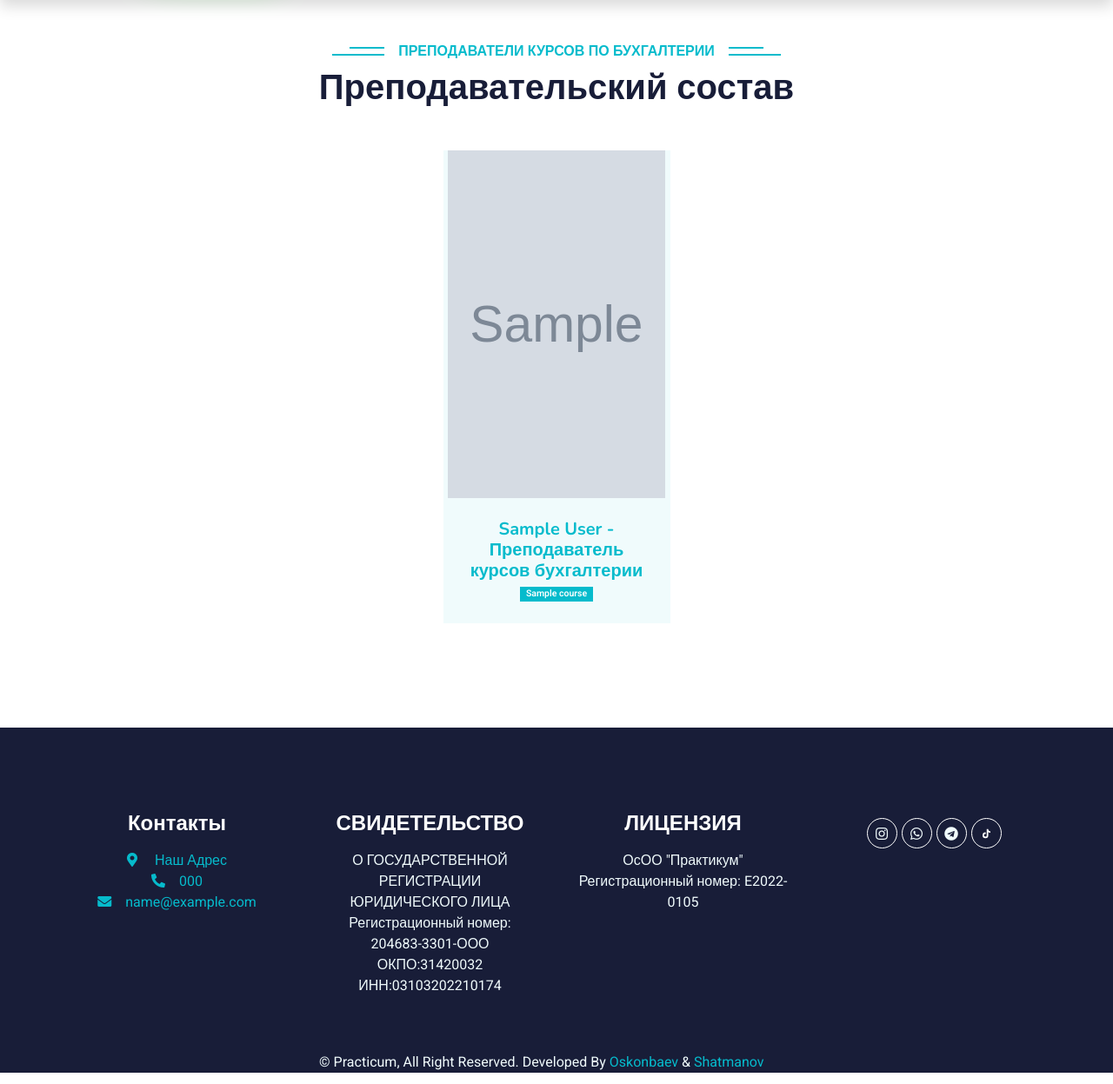
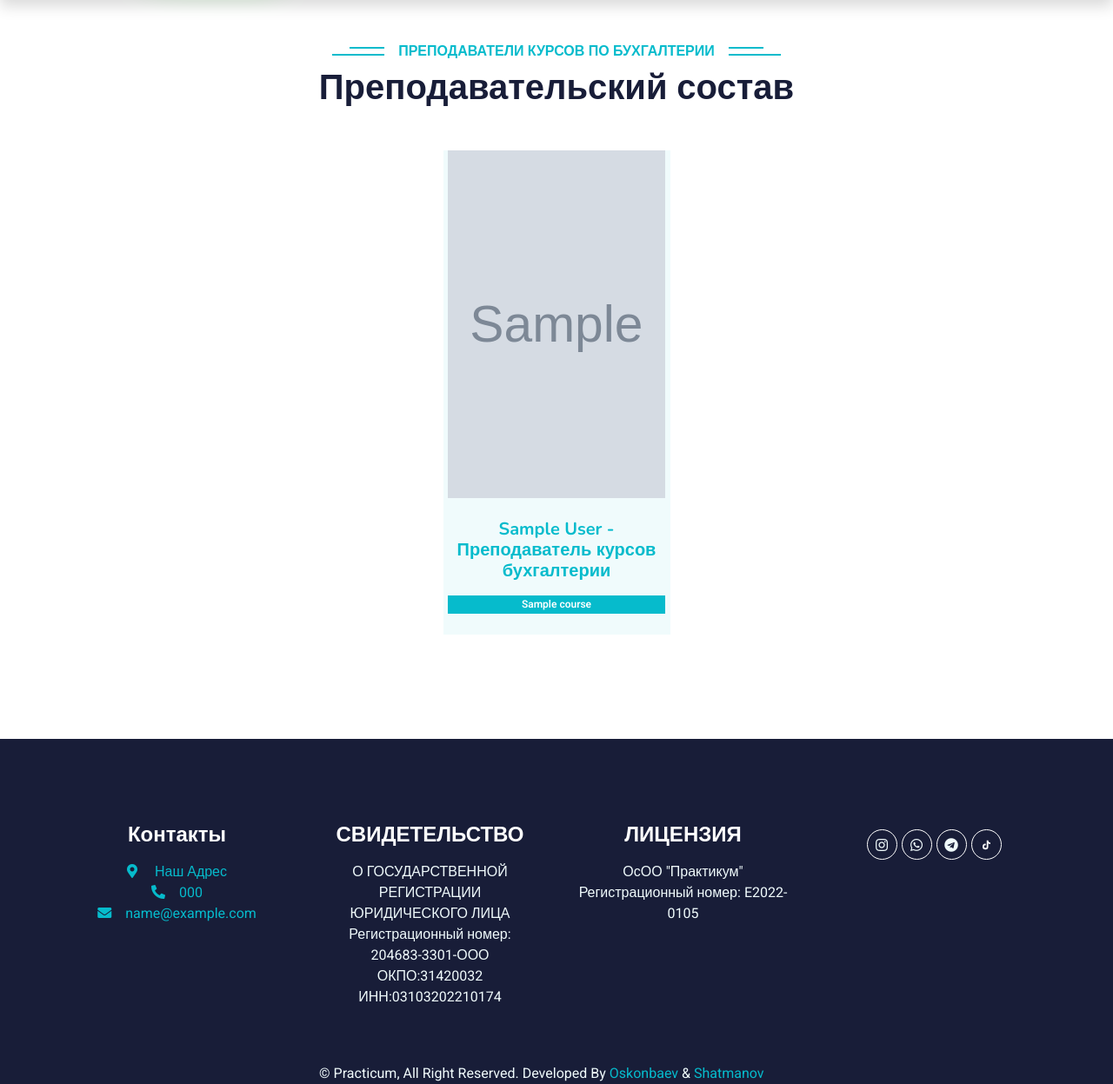
Before and after one commit to Dastan-Oskonbaev/Financial_Academy, a Django app: page /teacher/ in a window 1280 px wide. Shown: the part 76-1323 px from the top of the page at 87% size. Run offline with Django 4.2, Linux system fonts and the light colour scheme; tables that the repository leaves empty hold one stand-in row (values such as "Sample post"); grey boxes marked "Sample" are stand-in pictures; some libraries are stand-ins or nearby versions.

Commit message:
fix teacher list and news

```diff
--- a/apps/academy/templates/academy/teacher_detail.html
+++ b/apps/academy/templates/academy/teacher_detail.html
@@ -44,9 +44,6 @@
 .modal-overlay.active {
     display: flex;
 }
-
-
-
 
 </style>
 <script>
--- a/apps/academy/templates/academy/teacher_list.html
+++ b/apps/academy/templates/academy/teacher_list.html
@@ -1,6 +1,6 @@
 {% extends 'base.html' %}
 {% load static %}
-{% block title %}Teacher List{% endblock title %}
+{% block title %}Teacher List{%endblock title %}
 {% block content %}
 <style>
   .team-item {
@@ -10,35 +10,51 @@
   }
   .team-item .overflow-hidden {
     width: 250px;
-        height: 400px;  /* Adjust the desired height */
+    height: 400px; /* Adjust the desired height */
   }
   .team-item .overflow-hidden img {
     width: 100%;
     height: 100%;
     object-fit: cover;
   }
+
+  .course-name {
+    width: 250px;
+    white-space: wrap;
+    text-overflow: unset;
+    text-align: center;
+    margin-top: 1rem;
+  }
 </style>
 <!-- Team Start -->
-<div class="container-xxl py-5">
+<div class="container-xxl py-5 mw-100 mw-100" >
   <div class="container">
     <div class="text-center wow fadeInUp" data-wow-delay="0.1s">
-            <h6 class="section-title bg-white text-center text-primary px-3">Преподаватели курсов по бухгалтерии</h6>
+      <h6 class="section-title bg-white text-center text-primary px-3">
+        Преподаватели курсов по бухгалтерии
+      </h6>
       <h1 class="mb-5">Преподавательский состав</h1>
     </div>
     <div class="row justify-content-center">
       {% for teacher in teachers %}
-            <div class="col-lg-3 col-md-4 col-sm-6 mb-4">
+      <div class="col-lg-3 col-md-4 col-sm-6 mb-4 overflow-hidden mw-100 mw-100">
         <div class="team-item bg-light d-flex flex-column align-items-center">
-                    <div class="overflow-hidden">
-                        <a href="{% url 'teacher_detail' teacher.pk %}"><img class="img-fluid" src="{{ teacher.photo.url }}" alt="{{ teacher.full_name }} - Преподаватель курсов бухгалтерии"></a>
+          <div class="overflow-hidden mw-100 mw-100"> <!-- Добавляем классы w-100 и h-100 -->
+            <a href="{% url 'teacher_detail' teacher.pk %}">
+              <img class="img-fluid" src="{{ teacher.photo.url }}" alt="{{ teacher.full_name }} - Преподаватель курсов бухгалтерии" />
+            </a>
           </div>
           <div class="text-center p-4">
-                        <h5 class="mb-0"><a href="{% url 'teacher_detail' teacher.pk %}">{{ teacher.full_name }} - Преподаватель курсов бухгалтерии</a></h5>
-                        <small>
+            <h5 class="mb-0">
+              <a href="{% url 'teacher_detail' teacher.pk %}">
+                {{ teacher.full_name }} - Преподаватель курсов бухгалтерии
+              </a>
+            </h5>
+            <span>
               {% for course in teacher.courses.all %}
-                                <span class="badge bg-primary">{{ course.name }}</span>
+                <span class="badge bg-primary course-name">{{ course.name }}</span>
               {% endfor %}
-                        </small>
+            </span>
           </div>
         </div>
       </div>
```
Also changed, not shown: apps/academy/templates/academy/index.html (+27 -11 lines). Lines whose indentation alone changed are shown as unchanged.
